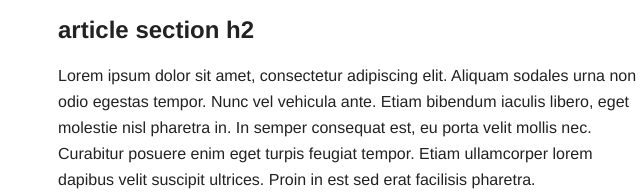
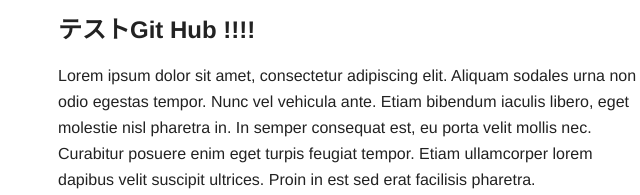
Before and after one commit to YanadaTakanori/yurugit, a plain HTML site: page index.html in a window 1280 px wide. Shown: the part 276-471 px from the top of the page, 69-709 px from the left. Drawn offline with nearby package versions, Linux system fonts and the light colour scheme.

Commit message:
テストh２編集

```diff
--- a/index.html
+++ b/index.html
@@ -35,7 +35,7 @@
                         <p>Lorem ipsum dolor sit amet, consectetur adipiscing elit. Aliquam sodales urna non odio egestas tempor. Nunc vel vehicula ante. Etiam bibendum iaculis libero, eget molestie nisl pharetra in. In semper consequat est, eu porta velit mollis nec.</p>
                     </header>
                     <section>
-                        <h2>article section h2</h2>
+                        <h2>テストGit Hub !!!!</h2>
                         <p>Lorem ipsum dolor sit amet, consectetur adipiscing elit. Aliquam sodales urna non odio egestas tempor. Nunc vel vehicula ante. Etiam bibendum iaculis libero, eget molestie nisl pharetra in. In semper consequat est, eu porta velit mollis nec. Curabitur posuere enim eget turpis feugiat tempor. Etiam ullamcorper lorem dapibus velit suscipit ultrices. Proin in est sed erat facilisis pharetra.</p>
                     </section>
                     <section>
```
